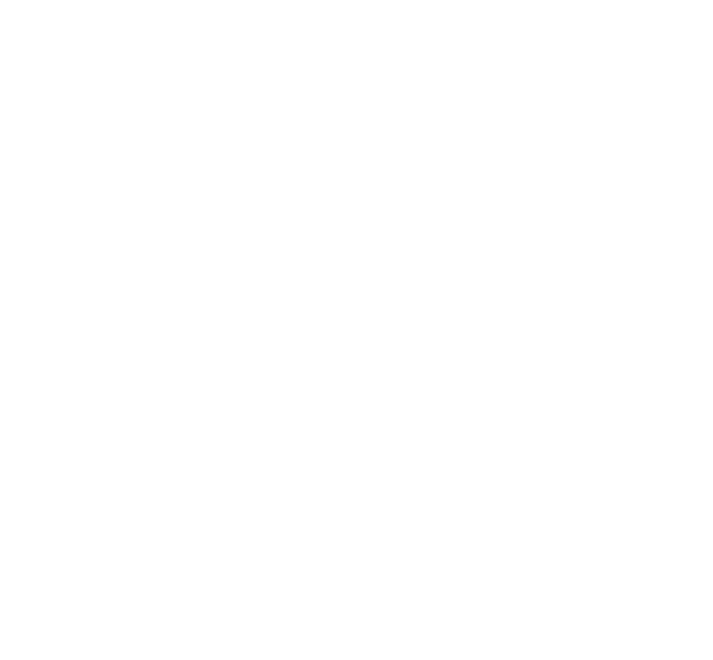
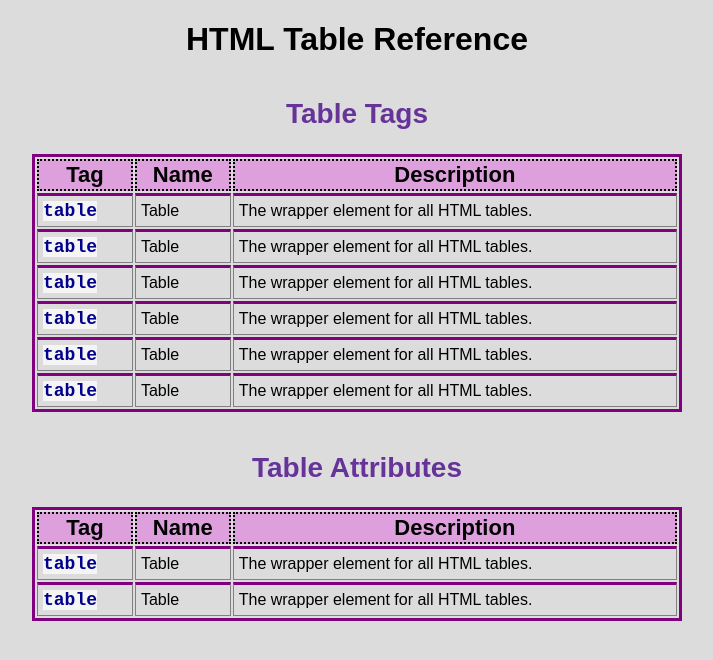
Before and after one commit to sharipovikromjon/projects_front-end, a plain HTML site: page Cheat Sheet/index.html in a window 1280 px wide. Shown: the whole page, without its empty margins (283-996 px from the left). Drawn offline with Linux system fonts and the light colour scheme.

Commit message:
finished

```diff
--- a/Cheat Sheet/index.html
+++ b/Cheat Sheet/index.html
@@ -8,7 +8,72 @@
     <link rel="stylesheet" href="./resources/css/style.css">
 </head>
 <body>
+   <h1>HTML Table Reference</h1>
+        <h2>Table Tags</h2>
+        <table>
+            <thead>
+                <tr>
+                    <th>Tag</th>
+                    <th>Name</th>
+                    <th>Description</th>
+                </tr>
+            </thead>
+            <tbody>
+                <tr>
+                    <td><span class="changeColor"> table</span></td>
+                    <td>Table</td>
+                    <td>The wrapper element for all HTML tables.</td>
+                </tr>
+                <tr>
+                    <td><span class="changeColor">table</span></td>
+                    <td>Table</td>
+                    <td>The wrapper element for all HTML tables.</td>
+                </tr>
+                <tr>
+                    <td><span class="changeColor">table</span></td>
+                    <td>Table</td>
+                    <td>The wrapper element for all HTML tables.</td>
+                </tr>
+                <tr>
+                    <td><span class="changeColor">table</span></td>
+                    <td>Table</td>
+                    <td>The wrapper element for all HTML tables.</td>
+                </tr>
+                <tr>
+                    <td><span class="changeColor">table</span></td>
+                    <td>Table</td>
+                    <td>The wrapper element for all HTML tables.</td>
+                </tr>
+                <tr>
+                    <td><span class="changeColor">table</span></td>
+                    <td>Table</td>
+                    <td>The wrapper element for all HTML tables.</td>
+                </tr>
+            </tbody>
+        </table>
 
-
+        <h2>Table Attributes</h2>
+        <table>
+            <thead>
+                <tr>
+                    <th>Tag</th>
+                    <th>Name</th>
+                    <th>Description</th>
+                </tr>
+            </thead>
+            <tbody>
+                <tr>
+                    <td><span class="changeColor">table</span></td>
+                    <td>Table</td>
+                    <td>The wrapper element for all HTML tables.</td>
+                </tr>
+                <tr>
+                    <td><span class="changeColor">table</span></td>
+                    <td>Table</td>
+                    <td>The wrapper element for all HTML tables.</td>
+                </tr>
+            </tbody>
+        </table>
+   </div>
 </body>
 </html>
--- a/Cheat Sheet/resources/css/style.css
+++ b/Cheat Sheet/resources/css/style.css
@@ -0,0 +1,37 @@
+body {
+    font-family: Arial, sans-serif;
+    background-color: gainsboro;
+}
+h1, h2 {
+    text-align: center;
+}
+h2 {
+    color: rebeccapurple;
+    margin-top: 40px;
+    font-size: 28px;
+}
+table {
+    border: 3px solid purple;
+    width: 650px;
+    margin: 0 auto;
+}
+thead {
+    background-color: plum;
+    padding: 15px;
+    font-size: 22px;
+}
+th {
+    border: 2px dotted black;
+}
+td {
+    border: .6px solid gray;
+    border-top: 3px solid purple;
+    padding: 5px;
+}
+.changeColor {
+    font-family: 'Courier New', Courier, monospace;
+    background-color: whitesmoke;
+    color: darkblue;
+    font-weight: 600;
+    font-size: 18px;
+}
```
